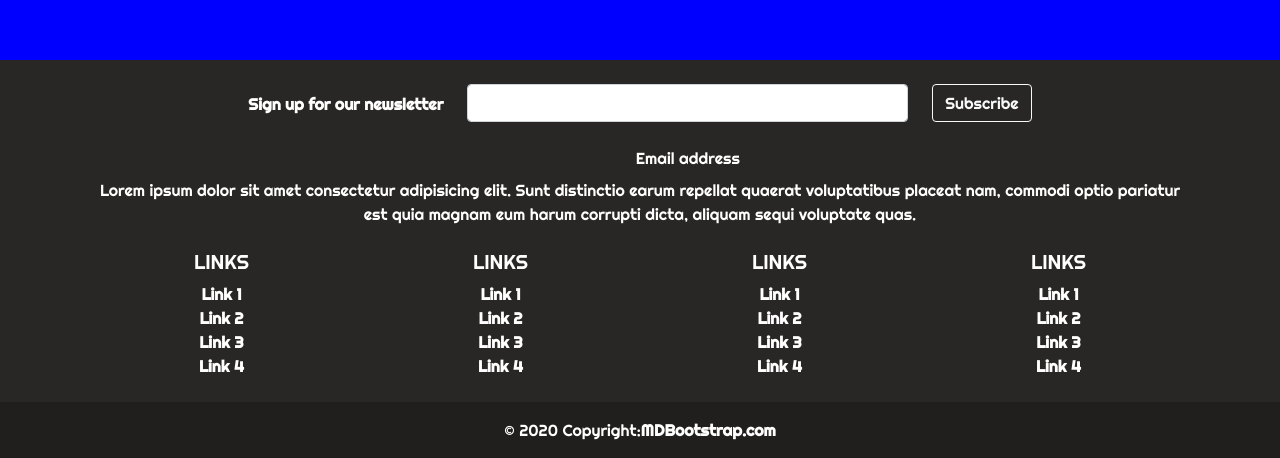
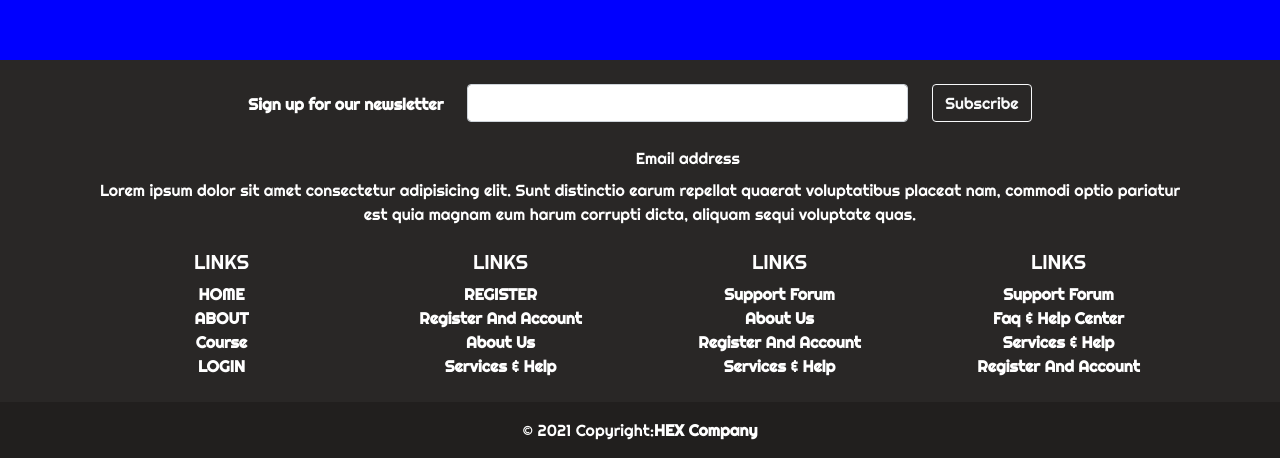
Before and after one commit to C4-TEAM404/MERAKI_Academy_Project_6, a React (Create React App) app in the folder frontend/: page / in a window 1280 px wide. Shown: the part 4086-4544 px from the top of the page. Built offline with nearby package versions, Linux system fonts and the light colour scheme.

Commit message:
fix footer

```diff
--- a/frontend/src/Component/Footer/Footer.js
+++ b/frontend/src/Component/Footer/Footer.js
@@ -66,25 +66,64 @@ const Footer = () => {
               <MDBCol lg="3" md="6" className="mb-4 mb-md-0">
                 <h5 className="text-uppercase">Links</h5>
 
+                <ul className="list-unstyled mb-0 ">
+                  <li>
+                    <a
+                      href="http://localhost:3000/home"
+                      className="text-white "
+                    >
+                      HOME
+                    </a>
+                  </li>
+                  <li>
+                    <a href="http://localhost:3000/home" className="text-white">
+                      ABOUT
+                    </a>
+                  </li>
+                  <li>
+                    <a
+                      href="http://localhost:3000/Course"
+                      className="text-white"
+                    >
+                      Course
+                    </a>
+                  </li>
+                  <li>
+                    <a
+                      href="http://localhost:3000/login"
+                      className="text-white "
+                    >
+                      LOGIN
+                    </a>
+                  </li>
+                </ul>
+              </MDBCol>
+
+              <MDBCol lg="3" md="6" className="mb-4 mb-md-0 text-left">
+                <h5 className="text-uppercase">Links</h5>
+
                 <ul className="list-unstyled mb-0">
                   <li>
-                    <a href="#!" className="text-white">
-                      Link 1
+                    <a
+                      href="http://localhost:3000/Register"
+                      className="text-white"
+                    >
+                      REGISTER
                     </a>
                   </li>
                   <li>
                     <a href="#!" className="text-white">
-                      Link 2
+                      Register And Account
                     </a>
                   </li>
                   <li>
                     <a href="#!" className="text-white">
-                      Link 3
+                      About Us
                     </a>
                   </li>
                   <li>
                     <a href="#!" className="text-white">
-                      Link 4
+                      Services & Help
                     </a>
                   </li>
                 </ul>
@@ -96,22 +135,22 @@ const Footer = () => {
                 <ul className="list-unstyled mb-0">
                   <li>
                     <a href="#!" className="text-white">
-                      Link 1
+                      Support Forum
                     </a>
                   </li>
                   <li>
                     <a href="#!" className="text-white">
-                      Link 2
+                      About Us
                     </a>
                   </li>
                   <li>
                     <a href="#!" className="text-white">
-                      Link 3
+                      Register And Account
                     </a>
                   </li>
                   <li>
                     <a href="#!" className="text-white">
-                      Link 4
+                      Services & Help
                     </a>
                   </li>
                 </ul>
@@ -123,49 +162,22 @@ const Footer = () => {
                 <ul className="list-unstyled mb-0">
                   <li>
                     <a href="#!" className="text-white">
-                      Link 1
+                      Support Forum
                     </a>
                   </li>
                   <li>
                     <a href="#!" className="text-white">
-                      Link 2
+                      Faq & Help Center
                     </a>
                   </li>
                   <li>
                     <a href="#!" className="text-white">
-                      Link 3
+                      Services & Help
                     </a>
                   </li>
                   <li>
                     <a href="#!" className="text-white">
-                      Link 4
-                    </a>
-                  </li>
-                </ul>
-              </MDBCol>
-
-              <MDBCol lg="3" md="6" className="mb-4 mb-md-0">
-                <h5 className="text-uppercase">Links</h5>
-
-                <ul className="list-unstyled mb-0">
-                  <li>
-                    <a href="#!" className="text-white">
-                      Link 1
-                    </a>
-                  </li>
-                  <li>
-                    <a href="#!" className="text-white">
-                      Link 2
-                    </a>
-                  </li>
-                  <li>
-                    <a href="#!" className="text-white">
-                      Link 3
-                    </a>
-                  </li>
-                  <li>
-                    <a href="#!" className="text-white">
-                      Link 4
+                      Register And Account
                     </a>
                   </li>
                 </ul>
@@ -178,9 +190,9 @@ const Footer = () => {
           className="text-center p-3"
           style={{ backgroundColor: "rgba(0, 0, 0, 0.2)" }}
         >
-          © 2020 Copyright:
-          <a className="text-white" href="https://mdbootstrap.com/">
-            MDBootstrap.com
+          © 2021 Copyright:
+          <a className="text-white" href="http://localhost:3000/home/">
+            HEX Company
           </a>
         </div>
       </MDBFooter>
```
